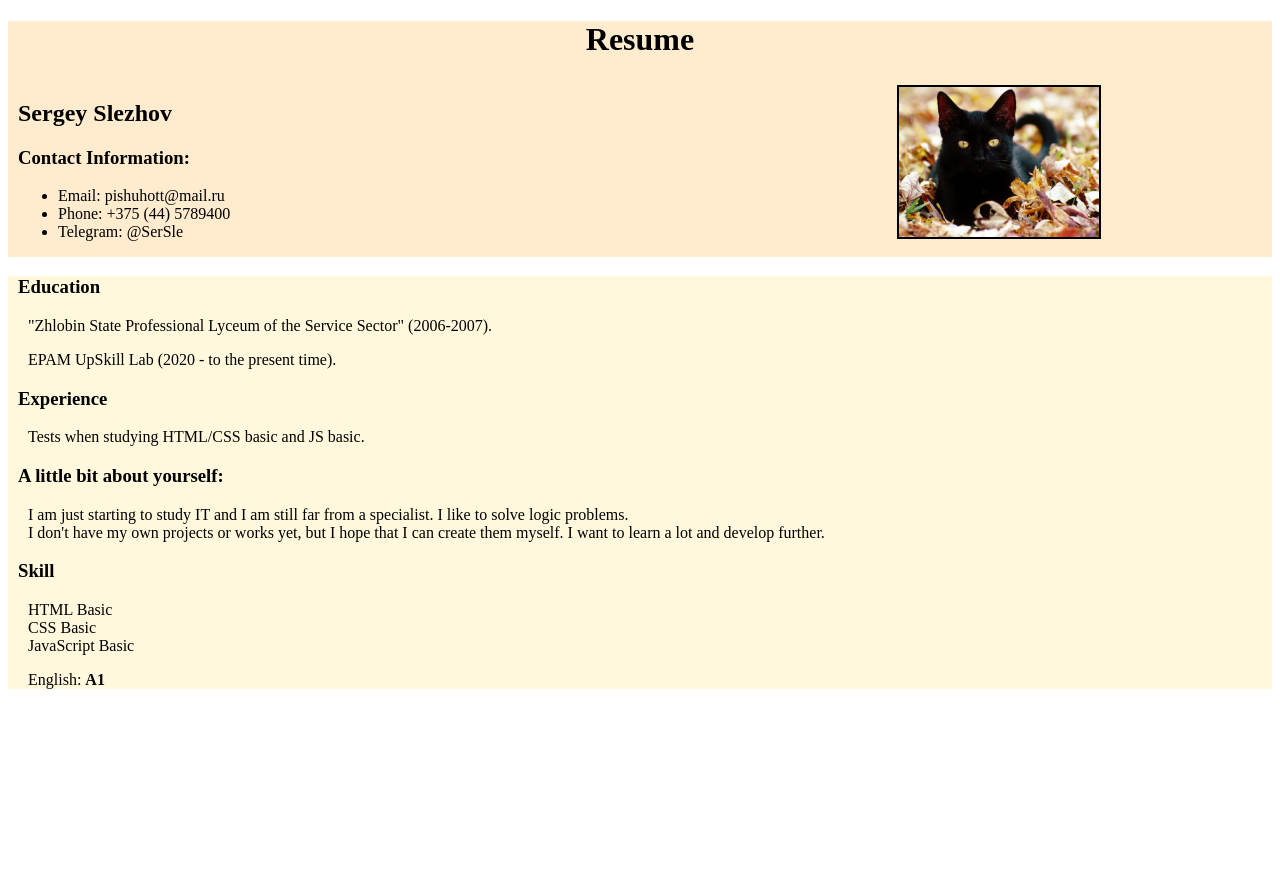
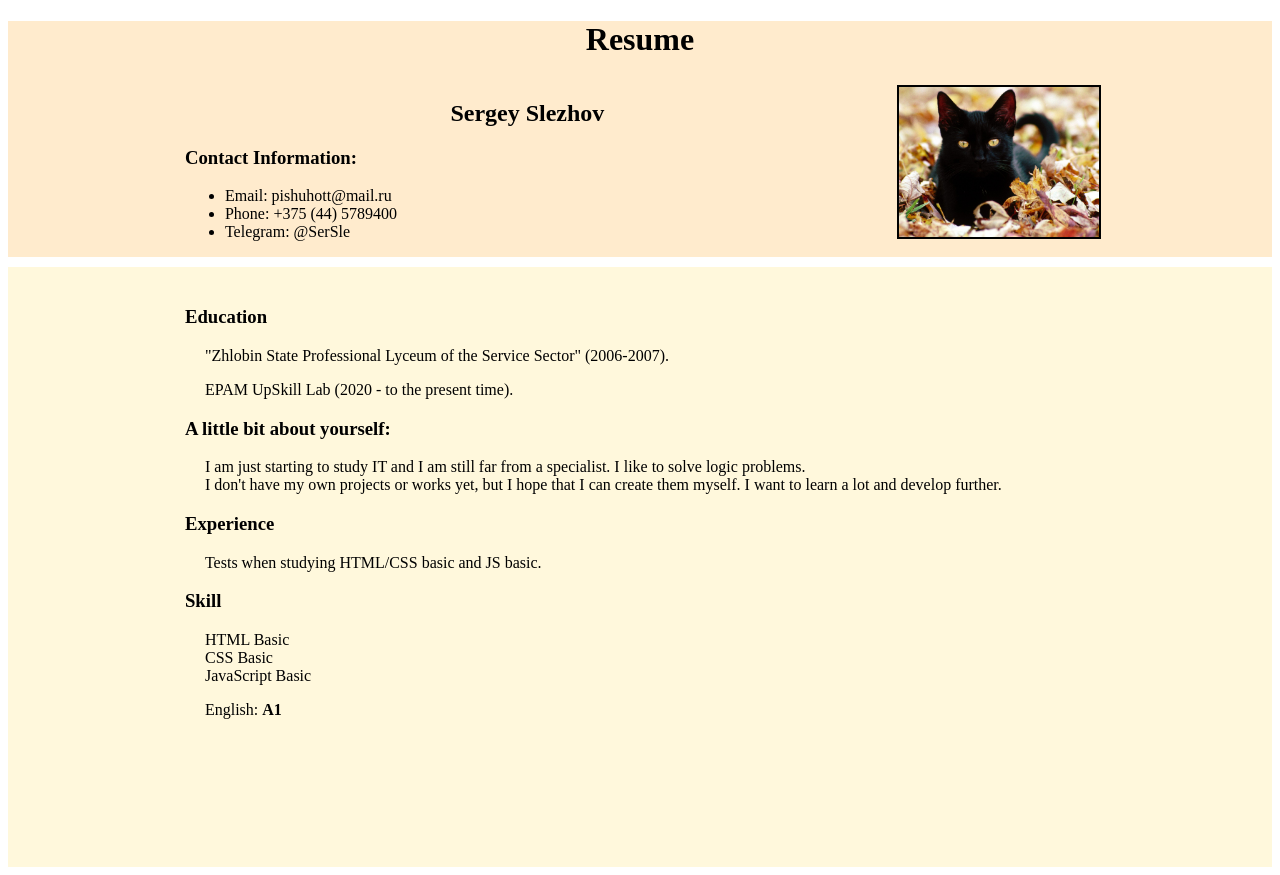
Before and after one commit to Pishuhott/rsschool-cv, a plain HTML site: page index.html in a window 1280 px wide. Before the commit the page ends 800 px from the top, so only its background shows below. Drawn offline with Linux system fonts and the light colour scheme.

Commit message:
fix: corrected the errors in the classes of tags corrected code location.

```diff
--- a/css/styles.css
+++ b/css/styles.css
@@ -6,32 +6,33 @@ header {
 }
 main {
   background-color: cornsilk;
+  min-height: 600px;
 }
 .resume {
   text-align: center;
 }
-.riCol {
+.left-column {
+  width: 70%;
+  display: inline-block;
+}
+.right-column {
   width: 204px;
   height: 154px;
   border: 2px solid black;
   display: inline-block;
 }
-.leCol {
-  width: 70%;
-  display: inline-block;
+.name {
+  margin-left: 50%;
 }
-.fL {
-  margin-left: 10px;
+.conta-iforma {
+  margin-left: 20%;
 }
-.conInf {
-  margin-left: 10px;
-}
-li {
-  margin-left: 10px;
-}
+
 article {
-  margin-left: 10px;
+  margin-top: 10px;
+  padding-top: 20px;
+  margin-left: 14%;
 }
 p {
-  margin-left: 10px;
+  margin-left: 20px;
 }
--- a/index.html
+++ b/index.html
@@ -3,31 +3,30 @@
 <head>
     <meta charset="UTF-8">
     <link rel="stylesheet" href="/css/styles.css">
-    <title>RESUME S S</title>
+    <title>RESUME</title>
 </head>
 <body>
-    <Header>
+    <header>
         <h1 class="resume">Resume</h1>
         <section>
-    <div class="leCol">
-        <h2 class="fL">Sergey Slezhov</h2>
-        <nav>
-            <h3 class="conInf">Contact Information:</h3>
+            <div class="left-column">
+                <h2 class="name"> Sergey Slezhov</h2>
+                <nav class="conta-iforma">
+                    <h3>Contact Information:</h3>
                     <ul>
                         <li>Email: pishuhott@mail.ru</li>
                         <li>Phone: +375 (44) 5789400</li>
                         <li>Telegram: @SerSle</li>
                     </ul>
-
                 </nav>
             </div>
-    <div class="riCol">
-        <img src="/img/my_foto.jpg" alt="My photo" title="Photo by Sergey Slezhov" width="200">
+            <div class="right-column">
+                <img src="/img/my_foto.jpg" alt="My photo" title="Photo by Serhey Slezhov" width="200">
             </div>
         </section>
-</Header>
+    </header>
     <main>
-    <section class="section2">
+        <section>
             <article>
                 <div>
                     <h3>Education</h3>
@@ -35,25 +34,26 @@
                     <p>EPAM UpSkill Lab (2020 - to the present time).</p>
                 </div>
                 <div>
-                <h3>Experience</h3>
-                <p>Tests when studying HTML/CSS basic and JS basic.</p>
-            </div>
-            <div>
                     <h3>A little bit about yourself:</h3>
-                <p> I am just starting to study IT and I am still far from a specialist.
+                    <p>I am just starting to study IT and I am still far from a specialist.
                         I like to solve logic problems. <br>
                         I don't have my own projects or works yet, but I hope that I can create them myself.
                         I want to learn a lot and develop further.</p>
                 </div>
                 <div>
+                    <h3>Experience</h3>
+                    <p>Tests when studying HTML/CSS basic and JS basic.</p>
+                </div>
+                <div>
                     <h3>Skill</h3>
-                    <p>HTML Basic <br>
-                        CSS Basic <br>
-                        JavaScript Basic </p>
-                        <p>English: <b>A1</b>
+                    <p>HTML Basic<br>
+                        CSS Basic<br>
+                        JavaScript Basic</p>
+                        <p>English: <b>A1</b></p>
                 </div>
             </article>
         </section>
     </main>
+
 </body>
 </html>
```
Lines whose indentation alone changed are shown as unchanged.
